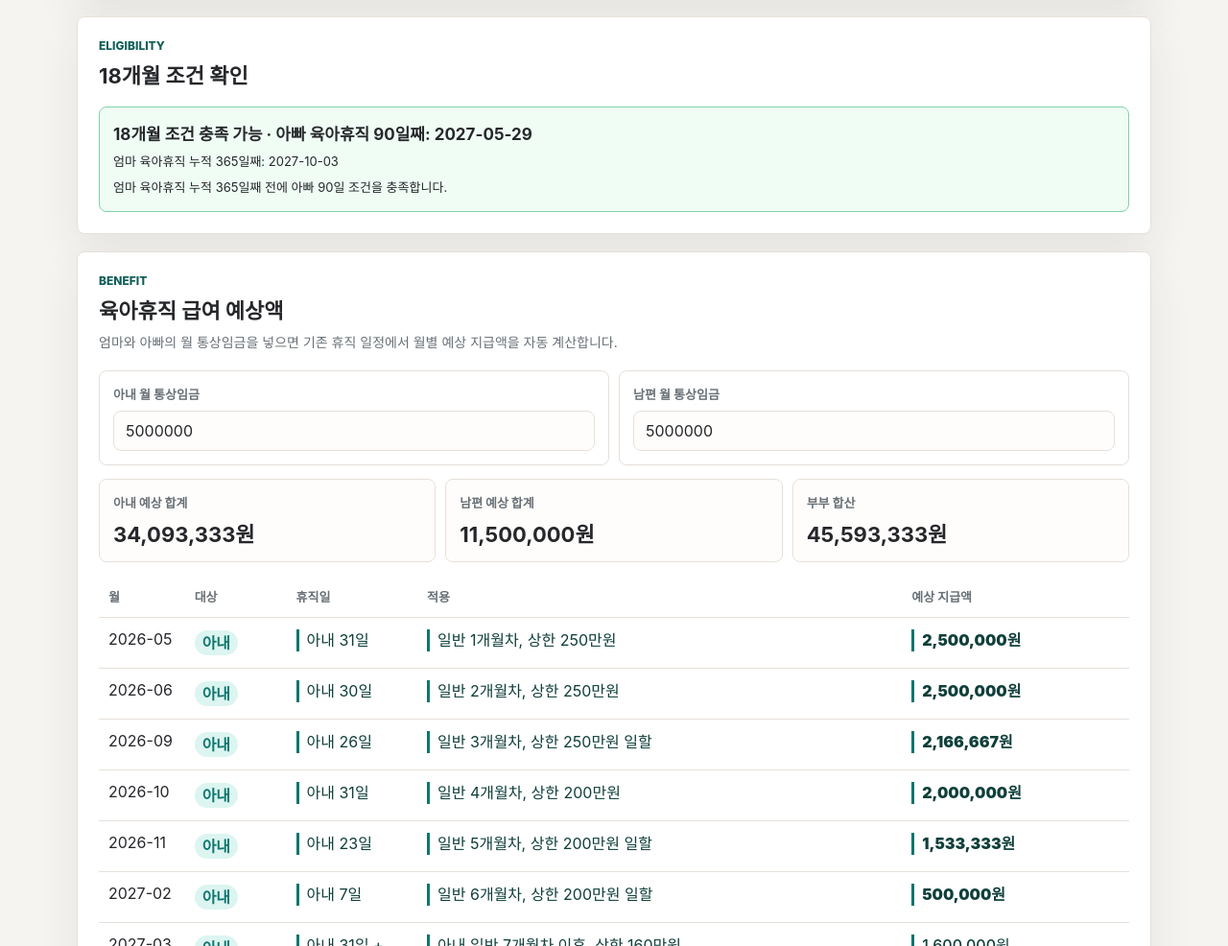
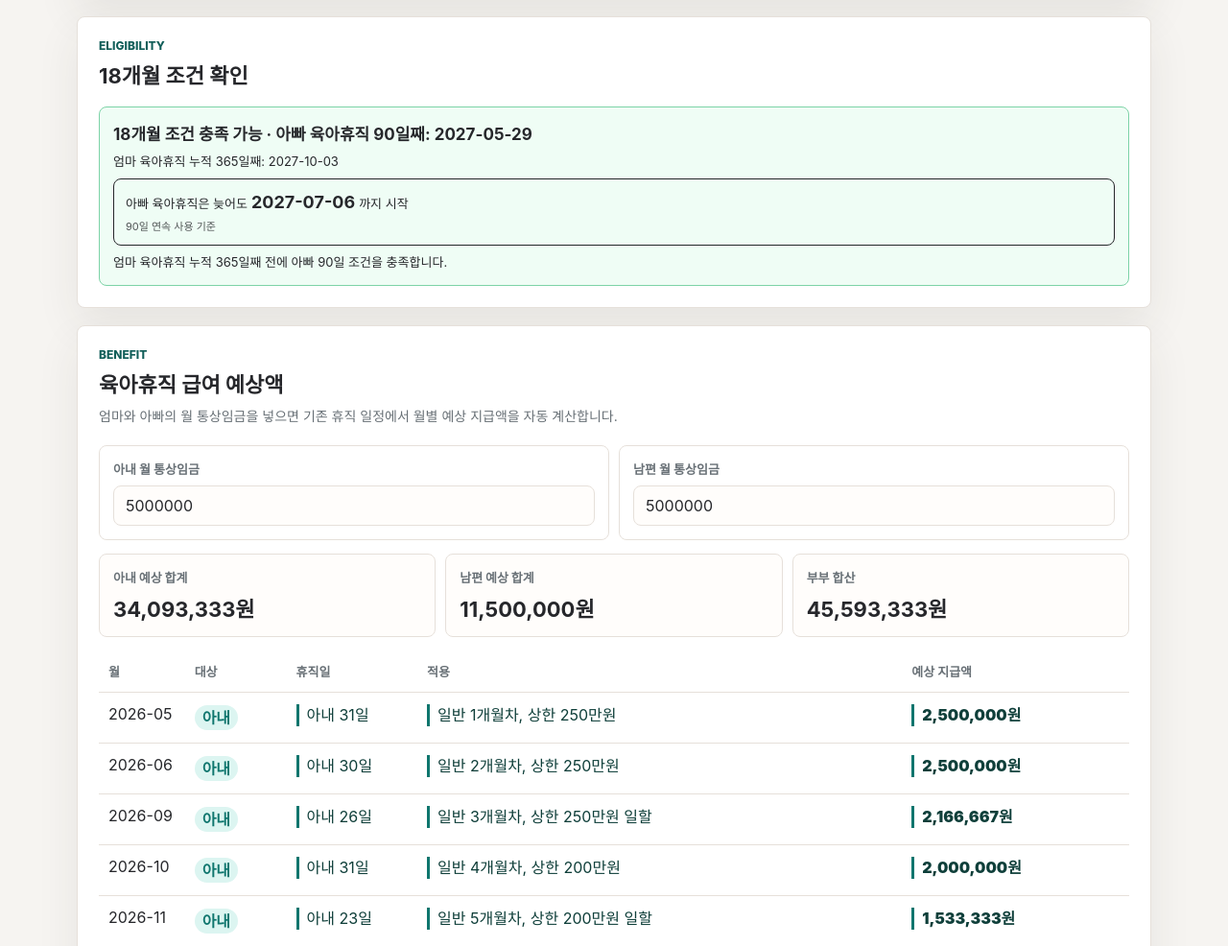
Before and after one commit to tell-me-W/baby-step-calculator, a website: page index.html in a window 1280 px wide. Shown: the part 1601-2587 px from the top of the page at 96% size. Drawn offline with Linux system fonts and the light colour scheme.

Commit message:
feat: show latest father leave start date

```diff
--- a/app.js
+++ b/app.js
@@ -840,6 +840,9 @@ function calculateEligibility(motherItems, fatherItems) {
     ["PREG_LEAVE", "POSTNATAL"],
     365
   );
+  const latestFatherParentalLeaveStartDate = mother365thParentalLeaveDate
+    ? addDays(mother365thParentalLeaveDate, -89)
+    : null;
   const father90thBeforeMother365th =
     Boolean(father90thParentalLeaveDate && mother365thParentalLeaveDate) &&
     parseDate(father90thParentalLeaveDate) <= parseDate(mother365thParentalLeaveDate);
@@ -849,6 +852,7 @@ function calculateEligibility(motherItems, fatherItems) {
     fatherParentalDaysRemaining: Math.max(90 - fatherParentalDays, 0),
     father90thParentalLeaveDate,
     mother365thParentalLeaveDate,
+    latestFatherParentalLeaveStartDate,
     father90thBeforeMother365th,
     isEligibleFor18Months: fatherParentalDays >= 90 && father90thBeforeMother365th,
   };
@@ -1258,6 +1262,11 @@ function initApp() {
     elements.eligibilityCard.innerHTML = `
       <strong>${message}</strong>
       <span>엄마 육아휴직 누적 365일째: ${eligibility.mother365thParentalLeaveDate || "-"}</span>
+      <p class="eligibility-deadline">
+        아빠 육아휴직은 늦어도
+        <strong>${eligibility.latestFatherParentalLeaveStartDate || "-"}</strong>까지 시작
+        <small>90일 연속 사용 기준</small>
+      </p>
       <p>${timing}</p>
     `;
   }
--- a/styles.css
+++ b/styles.css
@@ -906,6 +906,26 @@ textarea {
   line-height: 1.5;
 }
 
+.eligibility-card .eligibility-deadline {
+  display: flex;
+  flex-wrap: wrap;
+  align-items: baseline;
+  gap: 4px;
+  border: 1px solid currentColor;
+  border-radius: 8px;
+  padding: 10px 12px;
+}
+
+.eligibility-card .eligibility-deadline strong {
+  font-size: 18px;
+}
+
+.eligibility-card .eligibility-deadline small {
+  width: 100%;
+  opacity: 0.78;
+  font-size: 11px;
+}
+
 @media (min-width: 900px) {
   main,
   .app-header,
```
Also changed, not shown: tests/calculation.test.js (+1 -0 lines).
